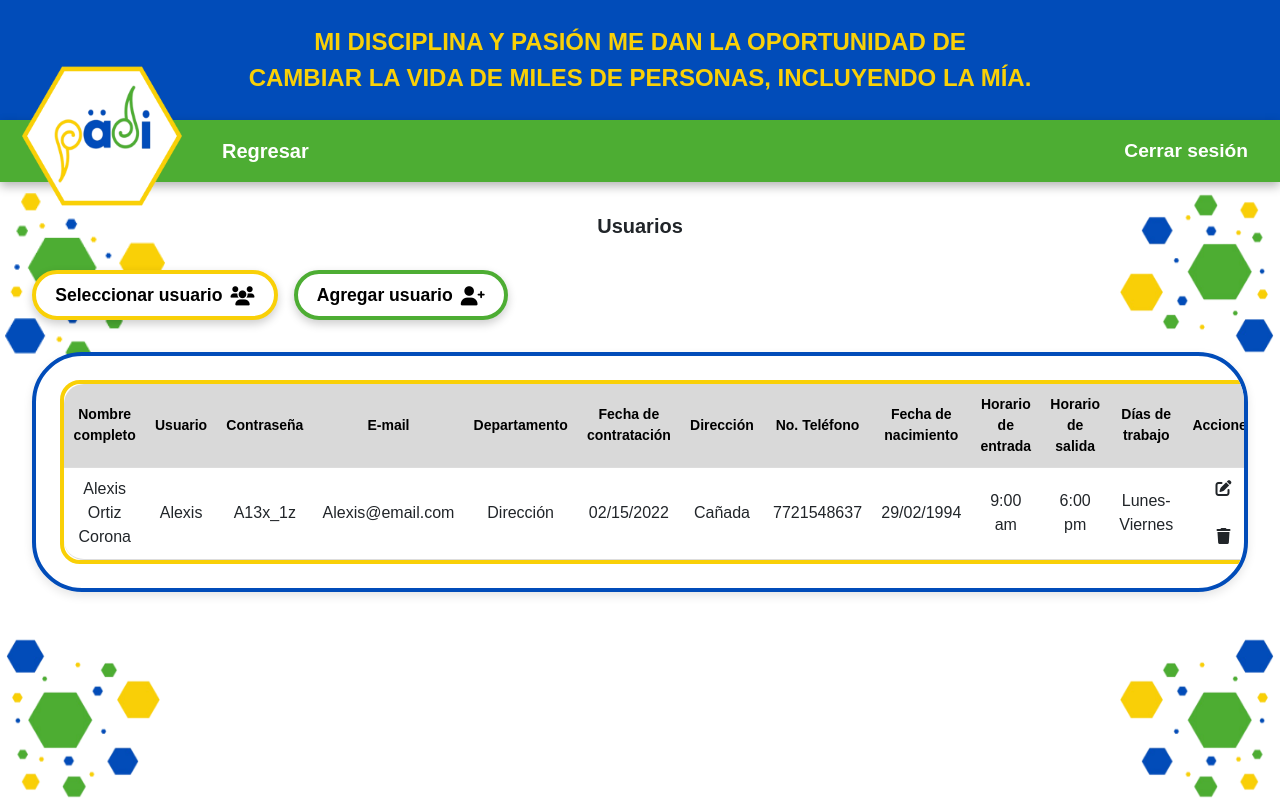
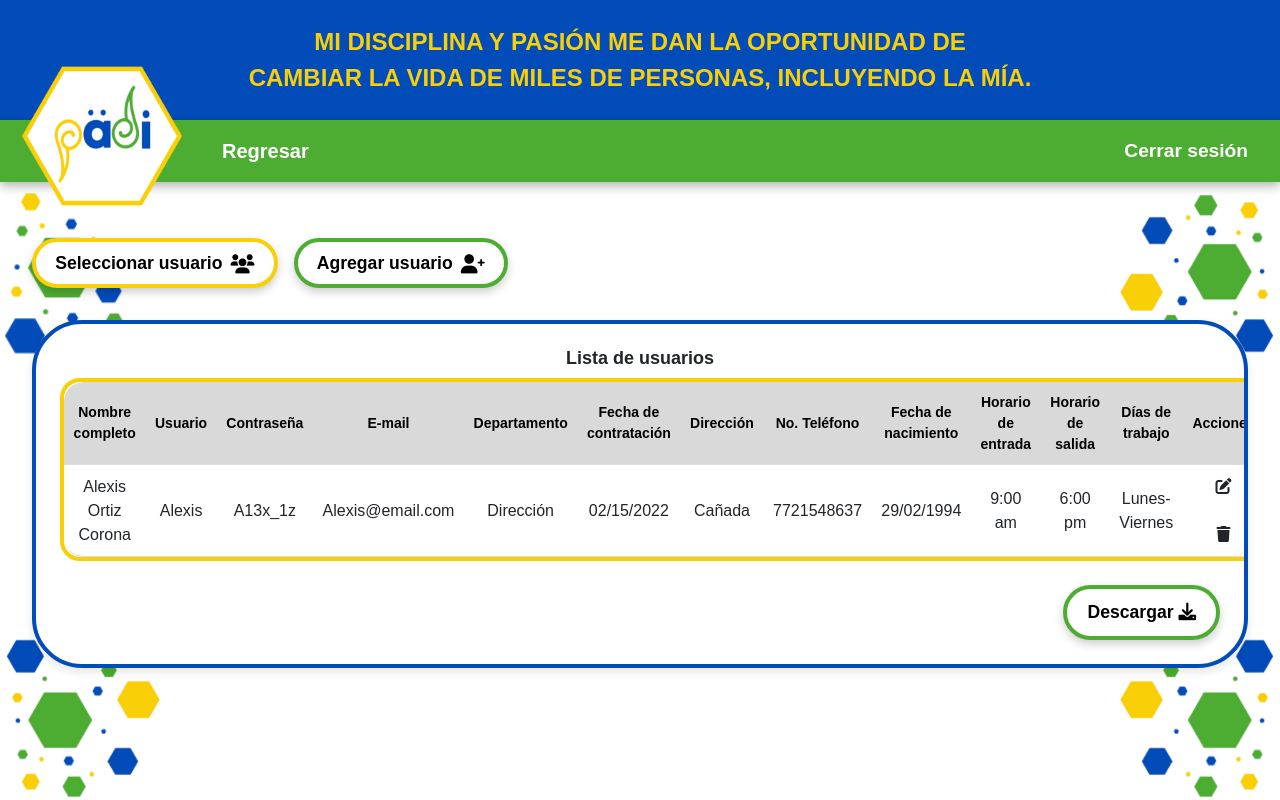
Before and after one commit to YaeylinG23/PadiCentro, a Flask app: a page that uses templates/Admin/añadir_empleados.html in a window 1280 px wide. Run offline with Flask 3, Linux system fonts and the light colour scheme; the visitor is signed in with stand-in values (Sample User, id 1); some libraries are stand-ins or nearby versions.

Commit message:
Versión 2.4

```diff
--- a/static/css/styles_añadirEmpleado.css
+++ b/static/css/styles_añadirEmpleado.css
@@ -272,12 +272,11 @@
         margin-bottom: 15px;
     }
     label {
-        display: block;
+
         font-weight: bold;
         margin-bottom: 5px;
     }
     input, select {
-        width: 100%;
         padding: 10px;
         border: 1px solid #ccc;
         border-radius: 5px;
@@ -327,14 +326,24 @@
     /*Modal*/
     .modal {
         height: 80%;
-        width: 55%;
+        width: 60%;
         top: 50%;
         left: 50%;
         transform: translate(-50%, -50%);
         box-shadow: 0 4px 8px rgba(0, 0, 0, 0.2);
         border-radius: 30px;
         position: fixed;
-        border: 10px solid #F9D007;
+        border: 4px solid #F9D007;
+    }
+
+    .modal2 {
+        height: 80%;
+        top: 50%;
+        left: 50%;
+        transform: translate(-50%, -50%);
+        box-shadow: 0 4px 8px rgba(0, 0, 0, 0.2);
+        border-radius: 30px;
+        position: fixed;
     }
 
     .modal-content {
@@ -429,3 +438,29 @@
     .btn-delete:hover {
         background-color: darkred;
     }
+
+    h5{
+        font-size: 18px;
+        text-align: center;
+        font-weight: bold;
+    }
+
+    .btn-descargar {
+        background-color: #ffffff;
+        border: 4px solid #4DAD33;
+        border-radius: 50px;
+        color: black;
+        font-size: 1.1rem;
+        font-weight: bold;
+        box-shadow: 0px 4px 10px rgba(0, 0, 0, 0.2);
+        padding: 10px 20px; /* Ajusta el padding para que el botón no sea tan largo */
+        width: auto; /* Ajusta el ancho automáticamente al contenido */
+        max-width: 200px; /* Establece un ancho máximo si lo deseas */
+        display: inline-block; /* Para que el botón no ocupe todo el ancho disponible */
+        margin-left: auto; /* Empuja el botón hacia la derecha */
+    }
+
+    .btn-descargar:hover {
+        background-color: #4DAD33;
+        color: #ffffff;
+    }
--- a/templates/Admin/añadir_empleados.html
+++ b/templates/Admin/añadir_empleados.html
@@ -35,7 +35,7 @@
 
         <!-- Contenido del dashboard -->
         <div class="content">
-            <h1 class="welcome-text2">Usuarios</h1><br>
+            <br>
             <!-- Botón de despliegue -->
             <div class="button-container">
                 <!-- Botón que abre el menú desplegable -->
@@ -97,7 +97,7 @@
                                     </button>
                                 </div>
                                 <!-- El modal -->
-                                <div id="myModal2" class="modal">
+                                <div id="myModal2" class="modal2">
                                     <div class="modal-content">
                                         <span class="close">&times;</span>
                                         <h2>Horario</h2>
@@ -158,6 +158,7 @@
             <!-- Contenedor de la tabla -->
             <div class="table-wrapper">
                 <table class="table-custom">
+                    <h5>Lista de usuarios</h5>
                     <thead>
                         <tr>
                             <th>Nombre completo</th>
@@ -197,6 +198,10 @@
                         <!-- Más filas aquí -->
                     </tbody>
                 </table>
+                <br>
+                <div style="display: flex; justify-content: flex-end;">
+                    <button class="btn-descargar">Descargar <i class="fa-solid fa-download"></i></button>
+                </div>
             </div>
         </div>
     </div>
--- a/templates/Admin/dashboard_admin.html
+++ b/templates/Admin/dashboard_admin.html
@@ -44,6 +44,10 @@
                     <i class="fa-solid fa-users"></i> <!-- Ícono de Font Awesome -->
                     Registro de usuarios
                 </a>
+                <a href="#" class="btn-custom-2">
+                    <i class="fa-solid fa-calendar-days"></i> <!-- Ícono de Font Awesome -->
+                    Historial de permisos de usuarios
+                </a>
             </div>
         </div>
 
```
Also changed, not shown: static/css/styles_dashboardAdmin.css (+7 -2 lines).
